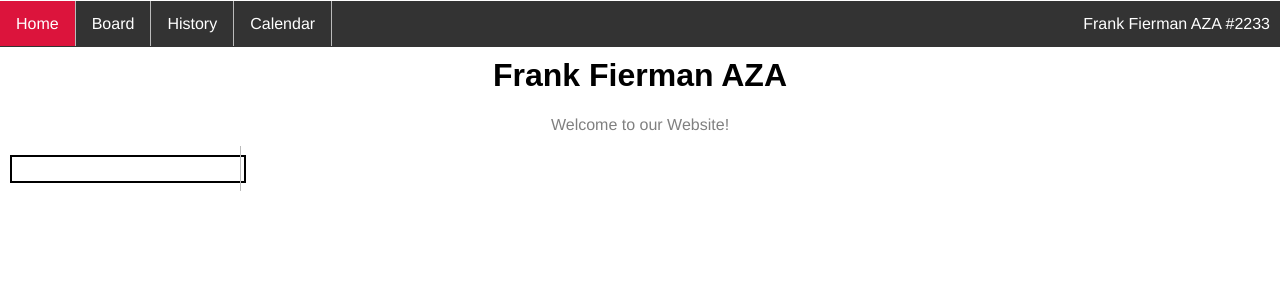
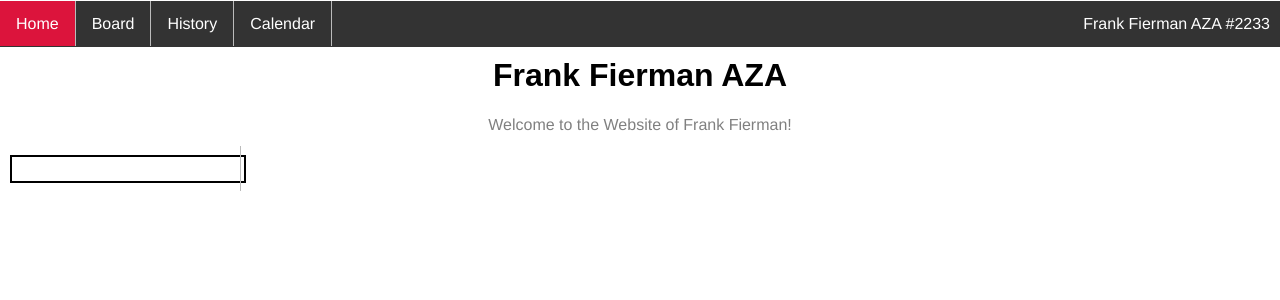
Before and after one commit to fiermanmazkir/fiermanmazkir.github.io, a Jekyll site: the page built from index.md, in a window 1280 px wide. Shown: the top 300 px of the page. Built offline with Jekyll 4.4.1, drawn with Linux system fonts in a browser that asks for light colours; comment, search, counter and statistics services are not loaded.

Commit message:
Update index.md

```diff
--- a/index.md
+++ b/index.md
@@ -5,7 +5,7 @@ cat: "home"
 
 <h1>Frank Fierman AZA </h1>
 <div class="welcome"><p>
-Welcome to our Website!
+Welcome to the Website of Frank Fierman!
 </p> </div>
 
 <!-- Twitter Timeline -->
```
